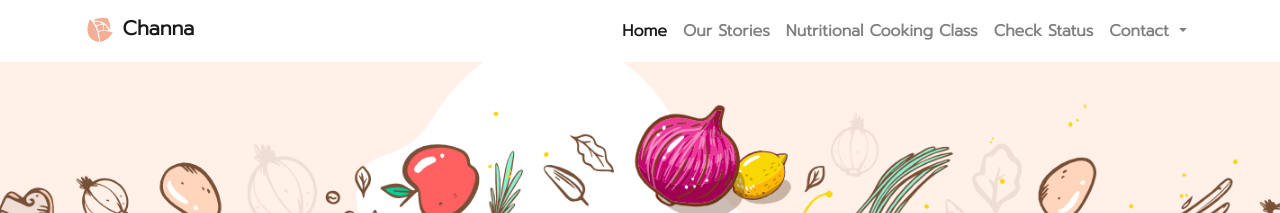
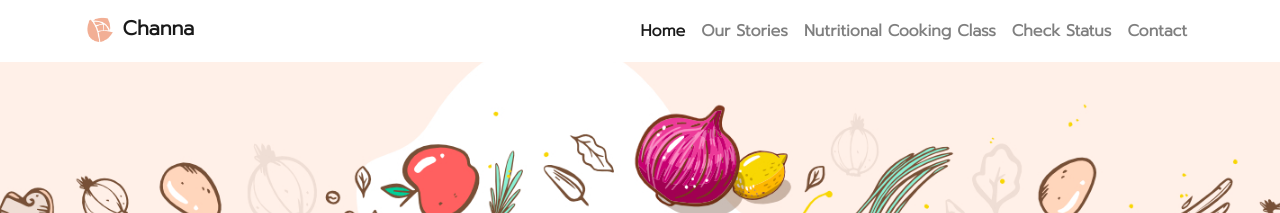
Before and after one commit to channalivewell/channalivewell.github.io, a Jekyll site: the page built from index.html, in a window 1280 px wide. Shown: the top 213 px of the page. Built offline with Jekyll 4.4.1, drawn with Linux system fonts in a browser that asks for light colours; nearby versions of some CDN libraries.

Commit message:
make contact direct to a new page

```diff
--- a/_includes/navbar.html
+++ b/_includes/navbar.html
@@ -29,21 +29,8 @@
                 <li class="nav-item">
                     <a class="nav-link" href="{{ site.base_url }}/status">Check Status</a>
                 </li>
-                <li class="nav-item dropdown">
-                    <a class="nav-link dropdown-toggle" href="#" id="layoutDd" data-toggle="dropdown"
-                        aria-haspopup="true" aria-expanded="false">
-                        Contact
-                    </a>
-                    <div class="dropdown-menu dropdown-menu-right" aria-labelledby="layoutDd">
-                        <a class="dropdown-item px-2" target="_blank"
-                            href="{{ site.social.line }}">Line</a>
-                        <a class="dropdown-item px-2" target="_blank"
-                            href="{{ site.social.instagram }}">Instagram</a>
-                        <a class="dropdown-item px-2" target="_blank"
-                            href="{{ site.social.facebook }}">Facebook</a>
-                        <a class="dropdown-item px-2" target="_blank"
-                            href="{{ site.social.maps }}">Google Maps</a>
-                    </div>
+                <li class="nav-item">
+                    <a class="nav-link" href="{{ site.base_url }}/contact">Contact</a>
                 </li>
             </ul>
         </div>
```
